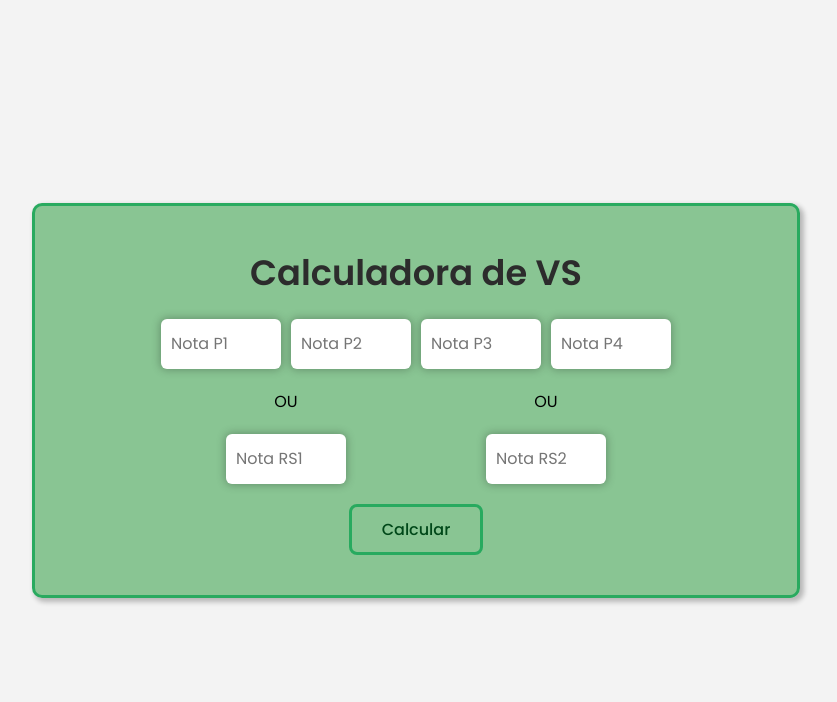
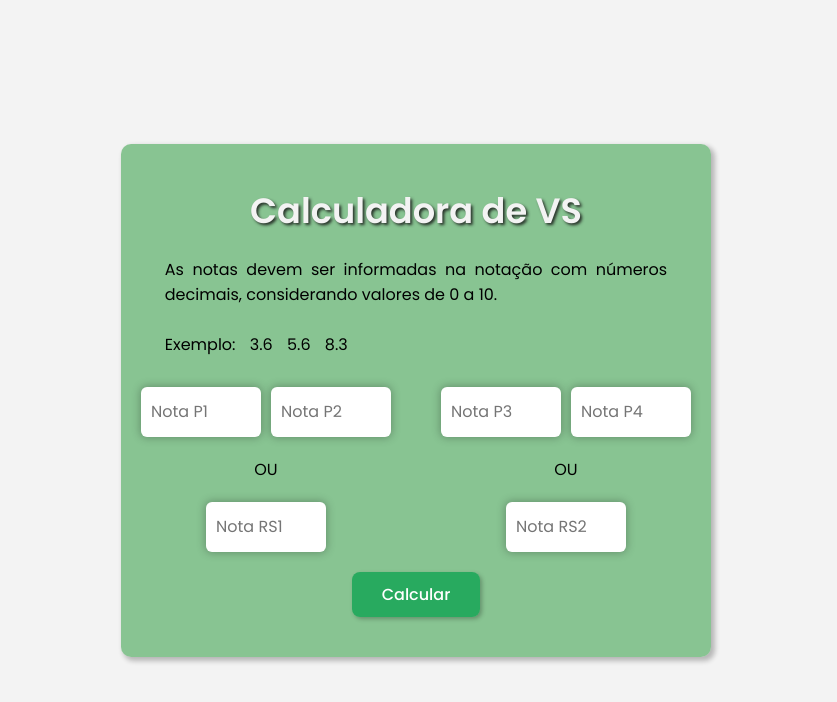
Before and after one commit to SandroRDS/calculadora_vs, a plain HTML site: page index.html in a window 1280 px wide. Shown: the whole page, without its empty margins (224-1061 px from the left). Drawn offline with Linux system fonts and the light colour scheme.

Commit message:
adicionando texto informativo sobre as notas

```diff
--- a/index.html
+++ b/index.html
@@ -11,6 +11,11 @@
 <body>
     <article class="container">
         <h1 class="title">Calculadora de VS</h1>
+        <p class="info_text">
+            As notas devem ser informadas na notação com números decimais, considerando valores de 0 a 10.
+            <br><br>
+            Exemplo: <span class="note">3.6</span> <span class="note">5.6</span> <span class="note">8.3</span>
+        </p>
         <section class="fields">
             <div class="col">
                 <input class="regular-note" type="number" placeholder="Nota P1">
--- a/style.css
+++ b/style.css
@@ -26,12 +26,11 @@ body {
 
     font-size: 2.2em;
     font-weight: 600;
-    color: #2c2c2c;
+    color: #f3f3f3;
+    text-shadow: 2px 2px 3px rgba(21, 21, 21, 0.82);
 }
 
 .container {
-    width: 60%;
-    border: 3px solid #08a14dbd;
     border-radius: 10px;
     padding: 20px;
     background-color: #36a1488f;
@@ -43,9 +42,20 @@ body {
     box-shadow: 3px 3px 5px 1px rgba(0, 0, 0, 0.247);
 }
 
+.info_text {
+    width: 50ch;
+    text-align: justify;
+    margin-bottom: 30px;
+}
+
+.note {
+    display: inline-block;
+    margin-left: 10px;
+}
+
 .fields {
     display: flex;
-    gap: 10px;
+    gap: 50px;
 }
 
 .col {
@@ -77,26 +87,17 @@ input {
 #calculate {
     margin: 20px;
     padding: 10px 30px;
-    border: 3px solid #08a14dbd;
     border-radius: 8px;
-    background-color: transparent;
+    background-color: #08a14dbd;
+    box-shadow: 2px 2px 4px rgba(0, 0, 0, 0.26);
+    color: white;
     font-weight: 500;
-    color: rgb(0, 72, 25);
 
     cursor: pointer;
     transition: all 300ms;
 }
 
-#calculate:hover {
-    background-color: #08a14dbd;
-    color: white;
-}
-
 @media screen and (max-width: 1024px) {
-    .container {
-        width: 90%;
-    }
-
     .fields {
         flex-direction: column;
         gap: 50px;
```
